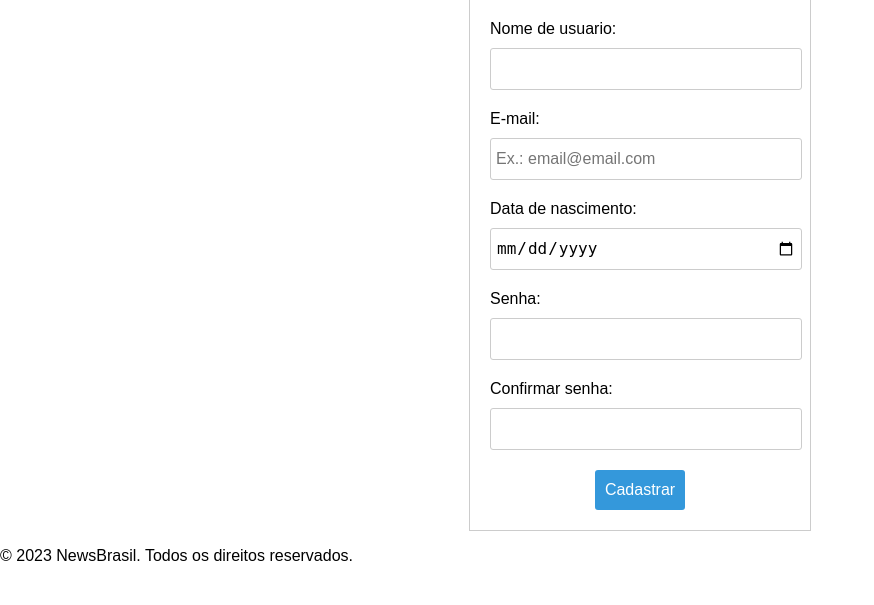
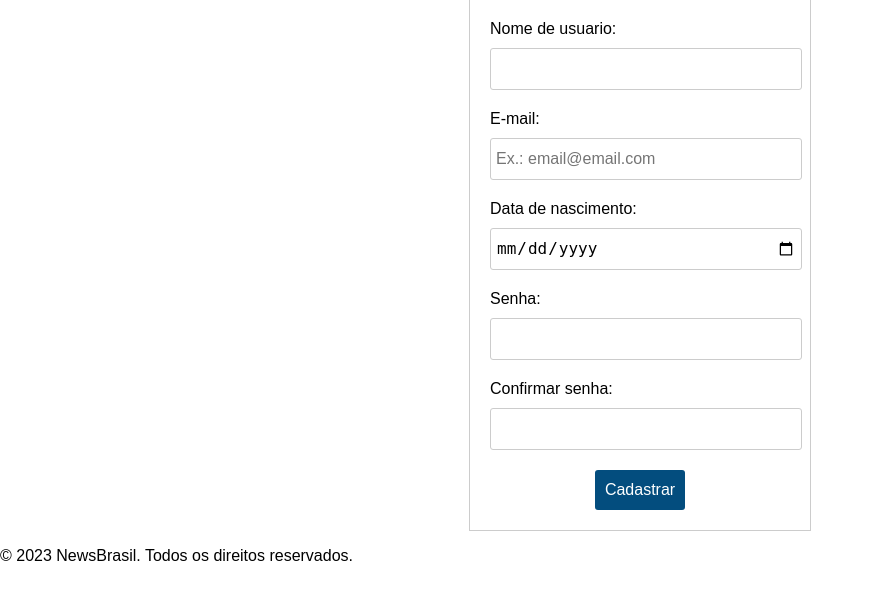
Before and after one commit to Atarian-ByVoid/Metric-NewsBrasil, a PHP site: page /formulario.html in a window 1280 px wide, with the pointer over the restyled element. Shown: the part 195-800 px from the top of the page, without its empty margins (0-874 px from the left). Run offline with PHP 8.4, Linux system fonts and the light colour scheme.

Commit message:
Hover colocado no botão

```diff
--- a/CSS/formulario.css
+++ b/CSS/formulario.css
@@ -81,3 +81,6 @@ body {
     border: 1px solid #ccc;
 
   }
+  #Cadastrar:hover{
+    background-color: #034d7e
+  }
--- a/CSS/inscreva-se.css
+++ b/CSS/inscreva-se.css
@@ -69,6 +69,9 @@ body {
     cursor: pointer;
 
   }
+  #inscrever:hover{
+    background-color: #034d7e
+  }
 
   .link{
     text-align: center;
```
